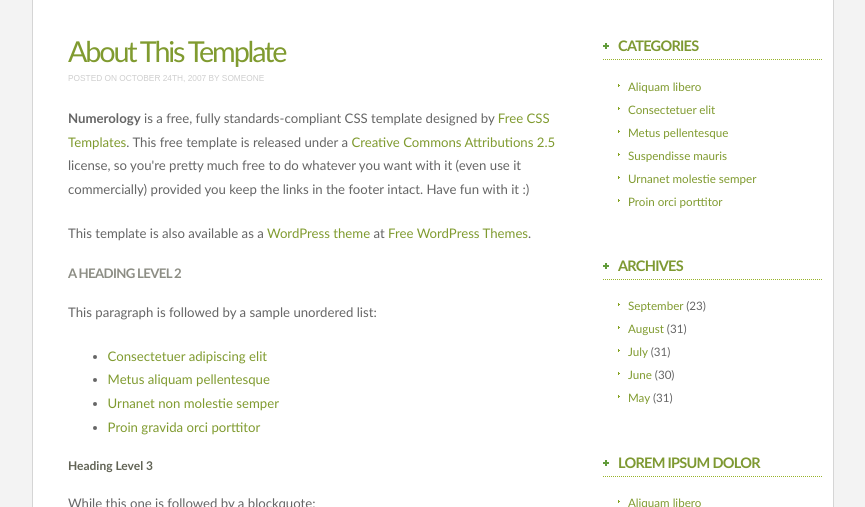
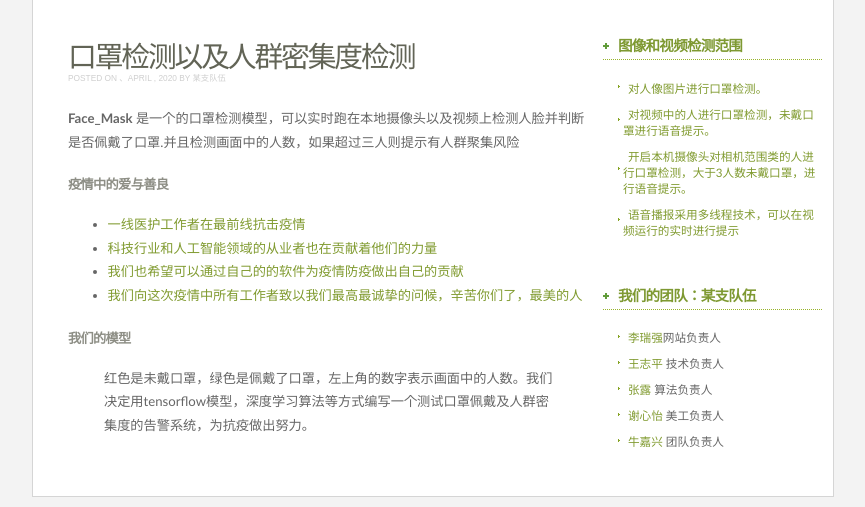
Before and after one commit to niujiaxing/face-mask, a Flask app: page / in a window 1280 px wide. Shown: the part 444-951 px from the top of the page, without its empty margins (207-1072 px from the left). Run offline with Flask 2, Linux system fonts and the light colour scheme.

Commit message:
update index.html

```diff
--- a/templates/index.html
+++ b/templates/index.html
@@ -1,8 +1,8 @@
 <!DOCTYPE html PUBLIC "-//W3C//DTD XHTML 1.0 Strict//EN" "http://www.w3.org/TR/xhtml1/DTD/xhtml1-strict.dtd">
-<html xmlns="http://www.w3.org/1999/xhtml">
+<html lang="en">
 <head>
 <meta http-equiv="content-type" content="text/html; charset=utf-8" />
-<title>Numerology by Free CSS Templates</title>
+<title>口罩检测网站</title>
 <meta name="keywords" content="" />
 <meta name="description" content="" />
 <link href="{{ url_for('static', filename='style.css') }}" rel="stylesheet" type="text/css" media="screen" />
@@ -20,8 +20,8 @@
 	</div>
 </div>
 <div id="logo">
-	<h1><a href="#">Numerology</a></h1>
-	<h2>By Free CSS Templates</h2>
+	<h1><a href="#">口罩检测人群密集度检测</a></h1>
+	<h2>来自某支队伍</h2>
 	</div>
 <!-- end header -->
 <hr />
@@ -40,27 +40,27 @@
 	<!-- start content -->
 	<div id="content">
 		<div class="post">
-			<h1 class="title"><a href="#">About This Template</a></h1>
-			<p class="meta"><small>Posted on October 24th, 2007 by <a href="#">Someone</a></small></p>
+			<h1 class="title">口罩检测以及人群密集度检测</h1>
+			<p class="meta"><small>Posted on 、April , 2020 by 某支队伍</small></p>
 			<div class="entry">
-				<p><strong>Numerology</strong> is a free, fully standards-compliant CSS template designed by <a href="http://www.freecsstemplates.org/">Free CSS Templates</a>. This free template is released under a <a href="http://creativecommons.org/licenses/by/2.5/">Creative Commons Attributions 2.5</a> license, so you're pretty much free to do whatever you want with it  (even use it commercially) provided you keep the links in the footer  intact. Have fun with it :)</p>
-				<p>This template is also available as a <a href="http://www.freewpthemes.net/preview/newsflash/">WordPress theme</a> at <a href="http://www.freewpthemes.net/">Free WordPress Themes</a>.</p>
-				<h2>A Heading Level 2</h2>
-				<p>This paragraph is followed by a sample unordered list:</p>
+				<p><strong>Face_Mask</strong> 是一个的口罩检测模型，可以实时跑在本地摄像头以及视频上检测人脸并判断是否佩戴了口罩.并且检测画面中的人数，如果超过三人则提示有人群聚集风险</p>
+				<p></p>
+				<h2>疫情中的爱与善良</h2>
+			<p></p>
 				<ul>
-					<li><a href="#">Consectetuer adipiscing elit</a></li>
-					<li><a href="#">Metus aliquam pellentesque</a></li>
-					<li><a href="#">Urnanet non molestie semper</a></li>
-					<li><a href="#">Proin gravida orci porttitor</a></li>
+					<li><a href="#">一线医护工作者在最前线抗击疫情</a></li>
+					<li><a href="#">科技行业和人工智能领域的从业者也在贡献着他们的力量</a></li>
+					<li><a href="#">我们也希望可以通过自己的的软件为疫情防疫做出自己的贡献</a></li>
+					<li><a href="#">我们向这次疫情中所有工作者致以我们最高最诚挚的问候，辛苦你们了，最美的人</a></li>
 				</ul>
-				<h3>Heading Level 3</h3>
-				<p>While this one is followed by a blockquote:</p>
+				<h2>我们的模型</h2>
+				<p></p>
 				<blockquote>
-					<p>Donec leo, vivamus nibh in augue praesent a lacus at urna congue rutrum. Quisque dictum integer nisl risus, sagittis convallis, rutrum id, congue, and nibh.</p>
+					<p>红色是未戴口罩，绿色是佩戴了口罩，左上角的数字表示画面中的人数。我们决定用tensorflow模型，深度学习算法等方式编写一个测试口罩佩戴及人群密集度的告警系统，为抗疫做出努力。</p>
 				</blockquote>
 			</div>
-			<p class="links"><a href="#" class="comments">Comments (33)</a> &nbsp;&nbsp;&nbsp; <a href="#" class="permalink">Permalink</a></p>
-			<p class="tags"><strong>Tags:</strong> <a href="#">dolor</a> <a href="#">ipsum</a> <a href="#">lorem</a> <a href="#">sit amet</a> <a href="#">dolor</a> <a href="#">ipsum</a> <a href="#">lorem</a> <a href="#">sit amet</a></p>
+			<p class="links"></p>
+			<p class="tags"></p>
 		</div>
 	</div>
 	<!-- end content -->
@@ -68,35 +68,22 @@
 	<div id="sidebar2" class="sidebar">
 		<ul>
 			<li>
-				<h2>Categories</h2>
+				<h2>图像和视频检测范围</h2>
 				<ul>
-					<li><a href="#">Aliquam libero</a></li>
-					<li><a href="#">Consectetuer elit</a></li>
-					<li><a href="#">Metus pellentesque</a></li>
-					<li><a href="#">Suspendisse mauris</a></li>
-					<li><a href="#">Urnanet molestie semper</a></li>
-					<li><a href="#">Proin orci porttitor</a></li>
+					<li><a href="#">对人像图片进行口罩检测。</a></li>
+					<li><a href="#">对视频中的人进行口罩检测，未戴口罩进行语音提示。</a></li>
+					<li><a href="#">开启本机摄像头对相机范围类的人进行口罩检测，大于3人数未戴口罩，进行语音提示。</a></li>
+					<li><a href="#">语音播报采用多线程技术，可以在视频运行的实时进行提示</a></li>
 				</ul>
 			</li>
 			<li>
-				<h2>Archives</h2>
+				<h2>我们的团队：某支队伍</h2>
 				<ul>
-					<li><a href="#">September</a> (23)</li>
-					<li><a href="#">August</a> (31)</li>
-					<li><a href="#">July</a> (31)</li>
-					<li><a href="#">June</a> (30)</li>
-					<li><a href="#">May</a> (31)</li>
-				</ul>
-			</li>
-			<li>
-				<h2>Lorem ipsum dolor </h2>
-				<ul>
-					<li><a href="#">Aliquam libero</a></li>
-					<li><a href="#">Consectetuer elit</a></li>
-					<li><a href="#">Metus pellentesque</a></li>
-					<li><a href="#">Suspendisse mauris</a></li>
-					<li><a href="#">Urnanet molestie semper</a></li>
-					<li><a href="#">Proin orci porttitor</a></li>
+					<li><a href="#">李瑞强</a>网站负责人</li>
+					<li><a href="#">王志平</a> 技术负责人</li>
+					<li><a href="#">张露</a> 算法负责人</li>
+					<li><a href="#">谢心怡</a> 美工负责人</li>
+					<li><a href="#">牛嘉兴</a> 团队负责人</li>
 				</ul>
 			</li>
 		</ul>
```
